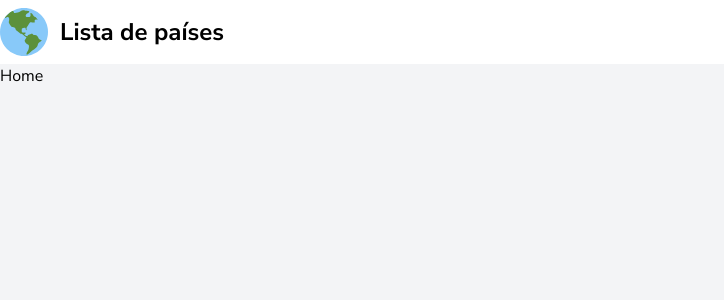
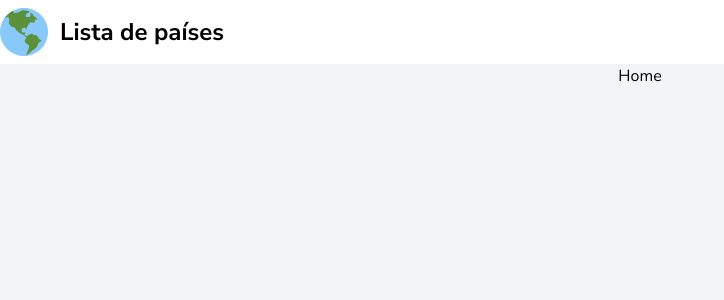
Before and after one commit to Felipe-HVSilva/list-country, a Next.js app: page / in a window 1280 px wide. Shown: the top 300 px of the page, without its empty margins (0-724 px from the left). Built offline with nearby package versions, Linux system fonts and the light colour scheme.

Commit message:
styled:  add flex to main

```diff
--- a/app/layout.tsx
+++ b/app/layout.tsx
@@ -18,7 +18,7 @@
   return (
     <html lang="en">
       <body className={nunitoSans.className}>
-        <main className="bg-gray-100 min-h-screen">
+        <main className="bg-gray-100 min-h-screen flex flex-col items-center">
           <nav className="w-full bg-white h-16 flex items-center justify-center">
             <section className="container flex items-center gap-3">
               <Image src="/logo.svg" alt="Logo do App" width={48} height={48} />
```
